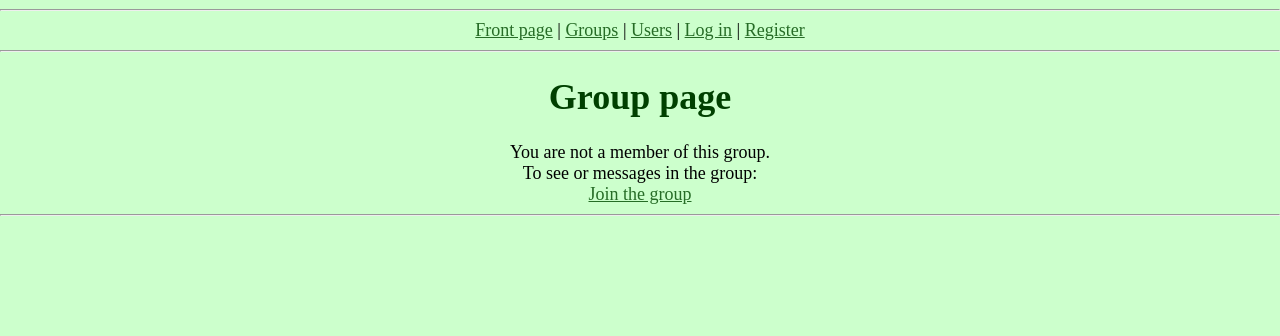
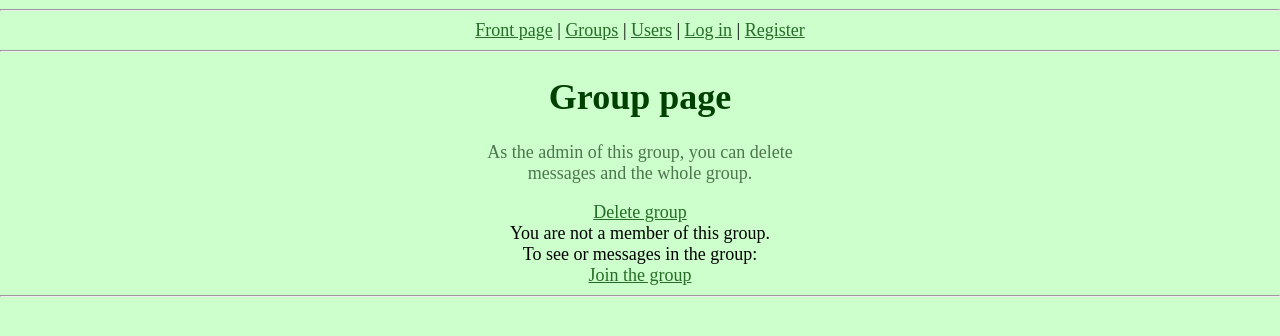
Before and after one commit to eveliinaalikoski/tsoha_wetalk, a Flask app: template templates/group_page.html in a window 1280 px wide. Shown: the top 336 px of the page. Run offline with Flask 3, Linux system fonts and the light colour scheme; the template is opened without the code that fills it, so the values that code supplies are empty.

Commit message:
can see admin of a group on group page

```diff
--- a/routes.py
+++ b/routes.py
@@ -96,7 +96,9 @@ def group_page(group_id):
 	group_name=groups.get_group_name(group_id)
 	list=messages.get_list(group_id)
 	member=groups.is_member(session["user_id"], group_id)
-	admin=groups.is_admin(session["user_id"], group_id)
+	admin=groups.get_admin(group_id)
+	print("a", admin)
+	print(admin[0], admin[1])
 	return render_template("group_page.html",
 						count=len(list),
 						messages=list,
--- a/templates/group_page.html
+++ b/templates/group_page.html
@@ -5,14 +5,23 @@
 <h1>Group page</h1>
 
 <h2>{{ group_name }}</h2>
-
-{% if admin %}
+{% if admin[0]==session.user_id %}
+    <p>
+        As the admin of this group, you can delete <br>
+        messages and the whole group.
+    </p>
     <a href="/delete_group/{{ group_id }}/">Delete group</a><br>
+{% else %}
+    <p>
+        The admin of this group is <a href="/user/{{ admin[0] }}">{{ admin[1] }}</a>
+    </p>
 {% endif %}
 {% if member %}
     <a href="/group_send/{{ group_id }}/">Send a message</a><br>
     <a href="/group_users/{{ group_id }}">Users in this group</a><br>
-    Number of messages: {{ count }} <br>
+    <p>
+        Number of messages: {{ count }} <br>
+    </p>
     <hr>
     {% for message in messages %}
     <p>
```
Also changed, not shown: groups.py (+7 -5 lines).
